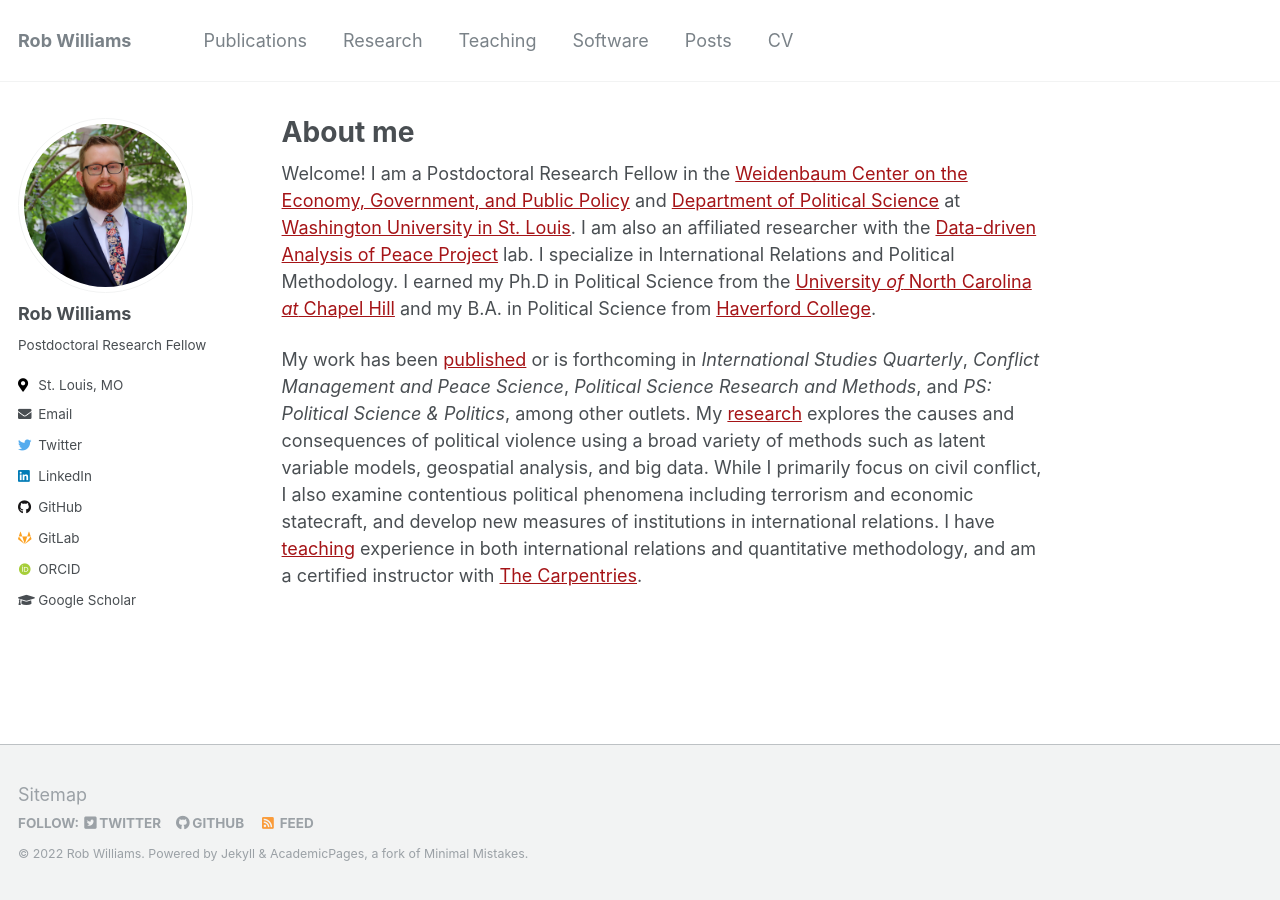
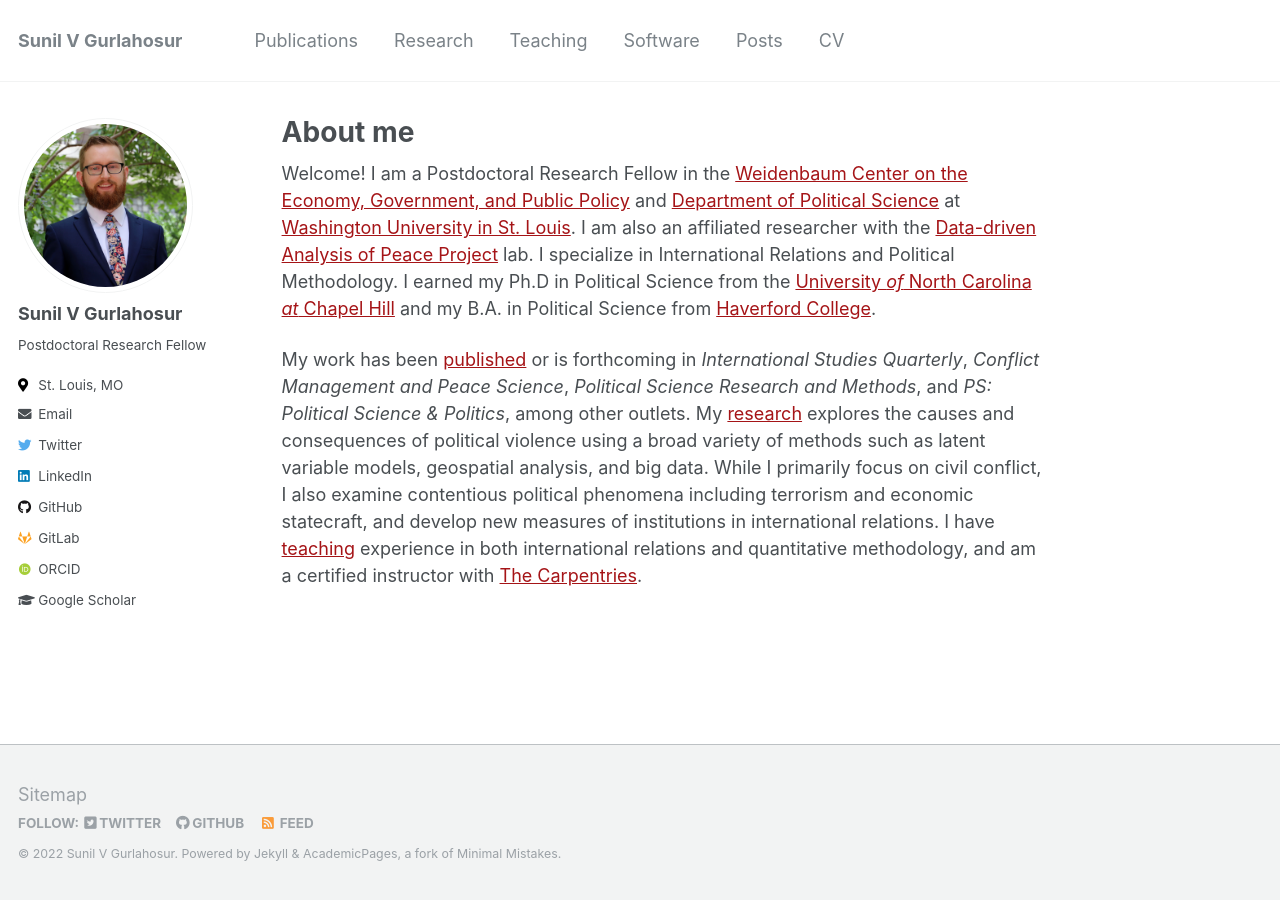
Before and after one commit to svgurlahosur/svgurlahosur.github.io, a Jekyll site: the page built from _pages/about.md, in a window 1280 px wide. Built offline with Jekyll 4.4.1, drawn with Linux system fonts in a browser that asks for light colours; some web fonts are replaced.

Commit message:
Update _config.yml

```diff
--- a/_config.yml
+++ b/_config.yml
@@ -7,13 +7,13 @@
 
 # Site Settings
 locale                   : "en-US"
-title                    : "Rob Williams"
+title                    : "Sunil V Gurlahosur"
 title_separator          : "-"
-name                     : &name "Rob Williams"
+name                     : &name "Sunil V Gurlahosur"
 description              : &description "Postdoc in Political Science"
 url                      : https://jayrobwilliams.com # the base hostname & protocol for your site e.g. "https://mmistakes.github.io"
 baseurl                  : "" # the subpath of your site, e.g. "/blog"
-repository               : "jayrobwilliams/jayrobwilliams.github.io"
+repository               : "svgurlahosur/svgurlahosur.github.io"
 teaser                   : # filename of teaser fallback teaser image placed in /images/, .e.g. "500x300.png"
 breadcrumbs              : false # true, false (default)
 words_per_minute         : 160
@@ -82,7 +82,7 @@ analytics:
 
 # Site Author
 author:
-  name             : "Rob Williams"
+  name             : "Sunil V Gurlahosur"
   avatar           : "profile.png"
   bio              : "Postdoctoral Research Fellow"
   location         : "St. Louis, MO"
```
